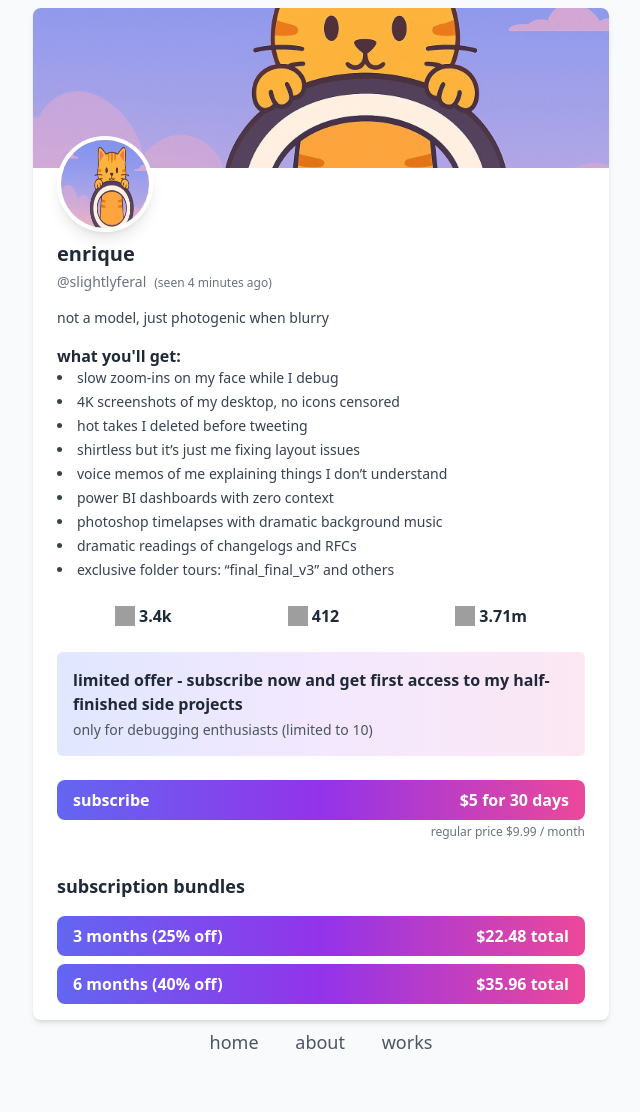
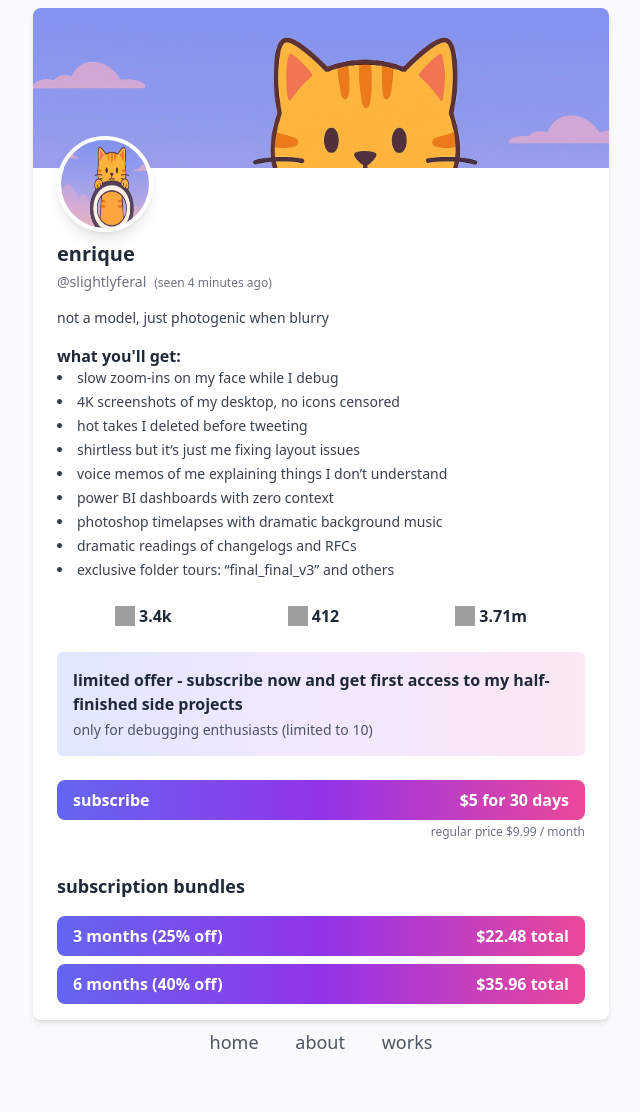
Before and after one commit to enriquebarragan/enriquebarragan.github.io, a Jekyll site: the page built from rips/onlyfans/index.md, in a window 1280 px wide. Shown: the whole page, without its empty margins (319-959 px from the left). Built offline with Jekyll 4.4.1, drawn with Linux system fonts in a browser that asks for light colours; nearby versions of some CDN libraries; grey boxes are pictures that could not be loaded.

Commit message:
Update index.md

```diff
--- a/rips/onlyfans/index.md
+++ b/rips/onlyfans/index.md
@@ -6,7 +6,7 @@
 
 <div class="w-full max-w-full sm:max-w-lg lg:max-w-xl mx-auto bg-white shadow-md rounded-lg overflow-hidden mt-2">
   <!-- cover image -->
-  <img src="/assets/images/of-cat-cover.png" alt="cover image" class="w-full h-40 object-cover">
+  <img src="/assets/images/of-cat-cover.png" alt="cover image" class="w-full h-40 object-cover object-top">
 
   <div class="px-6 py-4">
     <!-- profile picture -->
```
